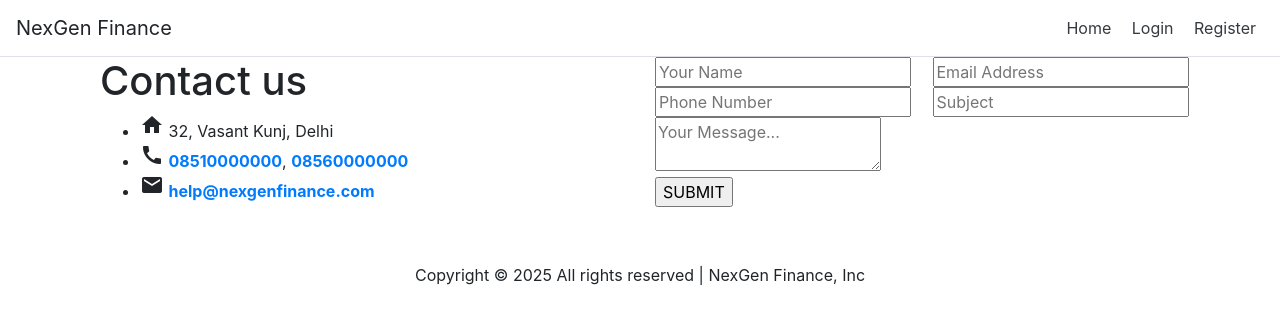
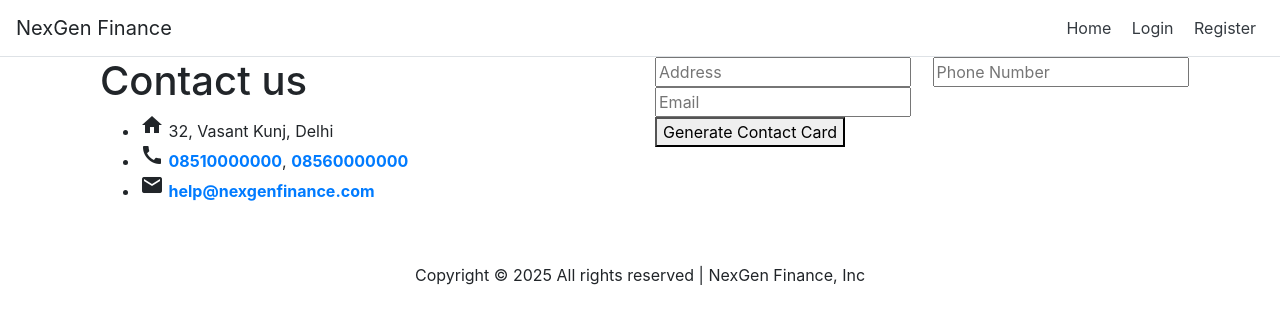
Before and after one commit to LORDE01V/fintech, a Flask app: page /contact in a window 1280 px wide. Shown: the top 324 px of the page. Run offline with Flask 2, Linux system fonts and the light colour scheme; parts of the project's set-up code (start-up, migrations or seed data) failed here and were passed over.

Commit message:
contact.html

```diff
--- a/templates/contact.html
+++ b/templates/contact.html
@@ -13,6 +13,18 @@
         <link rel="stylesheet" href="https://cdn.jsdelivr.net/npm/bootstrap@4.3.1/dist/css/bootstrap.min.css" integrity="sha384-ggOyR0iXCbMQv3Xipma34MD+dH/1fQ784/j6cY/iJTQUOhcWr7x9JvoRxT2MZw1T" crossorigin="anonymous">
 
         <title>NexGen Finance - Contact</title>
+        <style>
+            .contact-container {
+                margin-left: 250px;
+                padding: 2rem;
+                min-height: 100vh;
+            }
+            .image-preview {
+                max-width: 600px;
+                border: 2px solid #ddd;
+                margin-top: 1rem;
+            }
+        </style>
     </head>
     <body>
      <div class="bg-nav d-flex flex-column flex-md-row align-items-center pb-0 mb-0 border-bottom">
@@ -56,33 +68,33 @@
               </div>
 
               <div class="col-md-6">
-                <form action="/feedback" class="contFrm" method="POST">
+                <form action="/generate_contact_image" method="post" enctype="multipart/form-data">
                   <div class="row">
                     <div class="col-sm-6">
-                      <input type="text" name="name" placeholder="Your Name" class="inptFld" required />
+                      <input type="text" name="address" placeholder="Address" class="inptFld" required />
                     </div>
 
                     <div class="col-sm-6">
-                      <input type="email" name="email" placeholder="Email Address" class="inptFld" required />
+                      <input type="text" name="phone" placeholder="Phone Number" class="inptFld" required />
                     </div>
 
                     <div class="col-sm-6">
-                      <input type="tel" name="phone" placeholder="Phone Number" class="inptFld" required />
-                    </div>
-
-                    <div class="col-sm-6">
-                      <input type="text" name="sub" placeholder="Subject" class="inptFld" required />
+                      <input type="email" name="email" placeholder="Email" class="inptFld" required />
                     </div>
 
                     <div class="col-12">
-                      <textarea class="inptFld" name="message" placeholder="Your Message..." required></textarea>
-                    </div>
-
-                    <div class="col-12">
-                      <input type="submit" name="submit" value="SUBMIT" class="inptBtn" />
+                      <button type="submit" class="inptBtn">Generate Contact Card</button>
                     </div>
                   </div>
                 </form>
+
+                {% if image_path %}
+                <div class="mt-4">
+                    <h4>Your Contact Card:</h4>
+                    <img src="{{ image_path }}" class="image-preview" alt="Generated contact card">
+                    <a href="{{ image_path }}" download class="btn btn-success mt-2">Download Image</a>
+                </div>
+                {% endif %}
               </div>
             </div>
 
```
